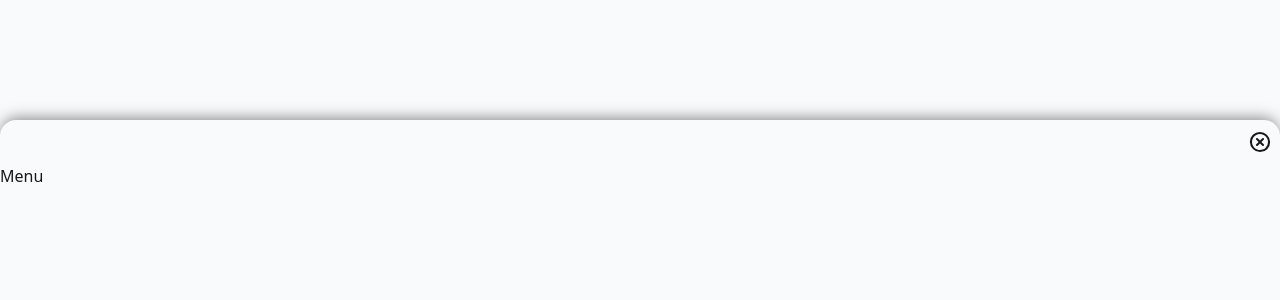
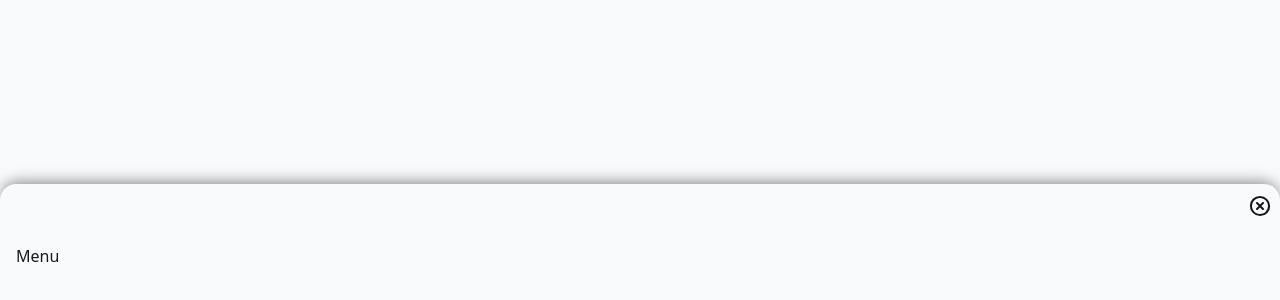
Before and after one commit to east-coast-engineers/the-blog, a Next.js app: page / in a window 1280 px wide. Shown: the part 696-996 px from the top of the page. Built offline with nearby package versions, Linux system fonts and the light colour scheme.

Commit message:
changed size

```diff
--- a/src/components/Header.tsx
+++ b/src/components/Header.tsx
@@ -9,7 +9,7 @@ interface Props {
 const NavMenu = styled.div<Props>`
   position: absolute;
   width: 100%;
-  height: 98vh;
+  height: 90vh;
   z-index: 50;
   background-color: #f8fafc;
   border-radius: 1rem 1rem 0 0;
@@ -51,7 +51,7 @@ export default function Header() {
             <UilTimesCircle />
           </button>
         </div>
-        Menu
+        <div className="p-4">Menu</div>
       </NavMenu>
     </>
   )
```
